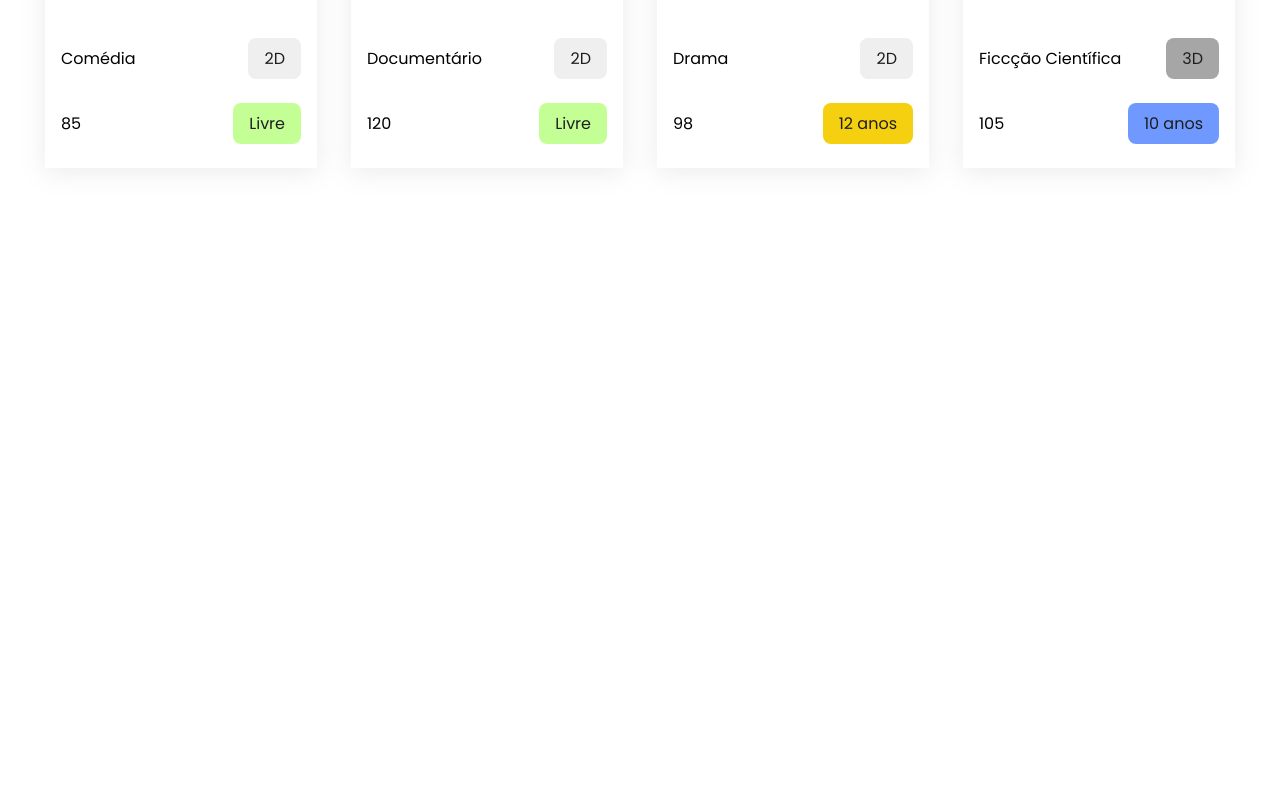
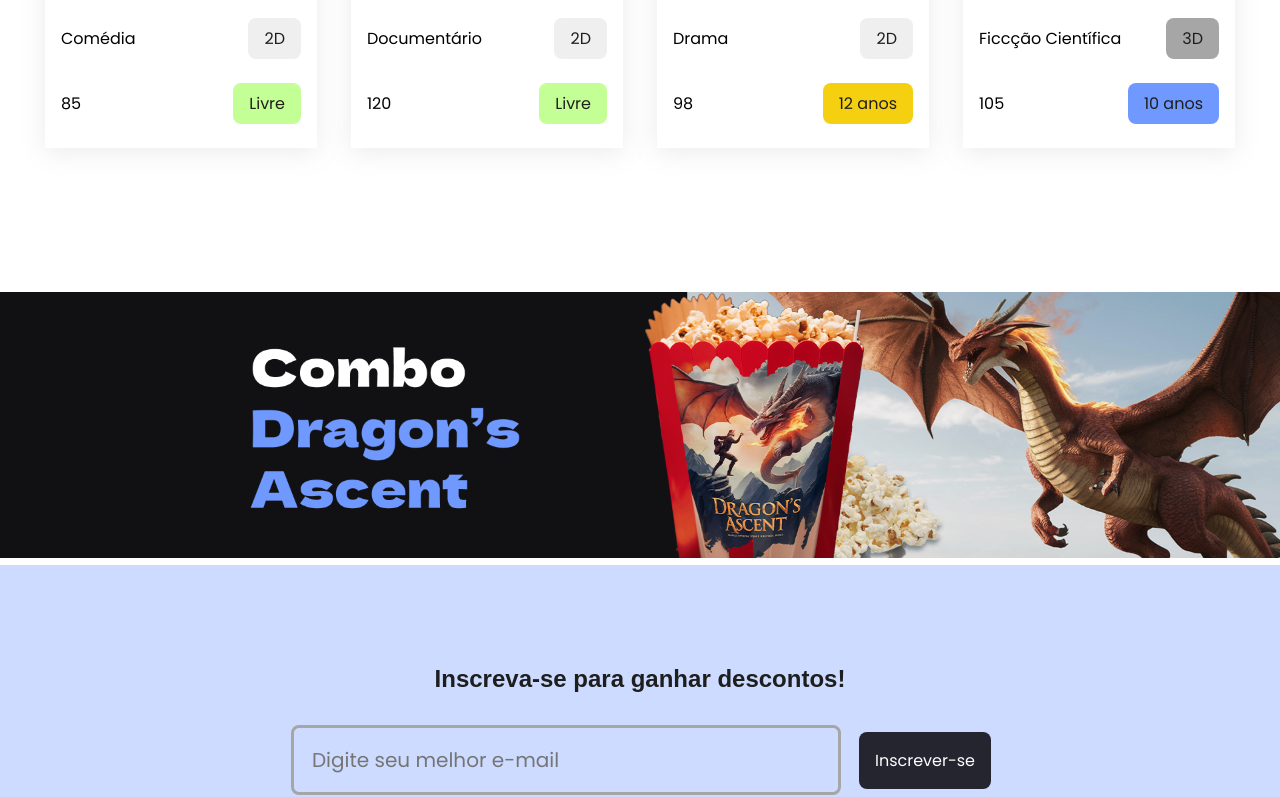
Before and after one commit to vinelouzada/luz-e-cena, a React (Vite) app: page / in a window 1280 px wide. Shown: the part 2000-2797 px from the top of the page. Before the commit the page ends 2312 px from the top, so only its background shows below. Built offline with nearby package versions, Linux system fonts and the light colour scheme; data requests are answered from the project's data file; a web font is replaced by a local one.

Commit message:
criando component de newsletter

```diff
--- a/src/App.tsx
+++ b/src/App.tsx
@@ -2,6 +2,7 @@ import './App.css'
 import Banner from './components/banner/banner'
 import Header from './components/header/header';
 import MovieSection from './components/movie-section/movie-section';
+import Newsletter from './components/newsletter/newsletter';
 
 function App() {
   return (
@@ -9,6 +10,8 @@ function App() {
           <Header />
           <Banner src="./banner.png" alt="Banner" />
           <MovieSection />
+          <Banner src="./combo.png" alt="Combo" />
+          <Newsletter />
       </>
   );
 }
--- a/src/components/banner/banner-styles.ts
+++ b/src/components/banner/banner-styles.ts
@@ -3,7 +3,6 @@ import {createStyles, makeStyles} from '@mui/styles';
 
 export const useStyles = makeStyles(() => createStyles({
     banner: {
-        width: '100%',
-        marginBottom: '20px',
+        width: '100%'
     },
 }));
--- /dev/null
+++ b/src/components/newsletter/newsletter-styles.ts
@@ -0,0 +1,31 @@
+import { createStyles, makeStyles } from '@mui/styles';
+
+export const useStyles = makeStyles(() =>
+  createStyles({
+    newsletter: {
+      backgroundColor: 'var(--azul-claro)',
+      padding: 'var(--padding-xxl) 0',
+    },
+
+    form: {
+      display: 'flex',
+      alignItems: 'center',
+      justifyContent: 'center',
+      gap: 'var(--gap-s)',
+    },
+
+    titulo: {
+      color: 'var(--preto)',
+      fontFamily: 'var(--fonte-titulo)',
+      fontSize: 'var(--font-size-l)',
+      textAlign: 'center',
+      marginBottom: 'var(--margin-l)',
+    },
+
+    error: {
+      color: '#e63946',
+      fontSize: 'var(--font-size-s)',
+      marginTop: 'var(--margin-s)',
+    },
+  })
+);
--- /dev/null
+++ b/src/components/newsletter/newsletter.tsx
@@ -0,0 +1,23 @@
+import Fieldset from '../fieldset/fieldset'
+import InputText from '../input-text/input-text'
+import Button from '../button/button'
+import { useStyles } from './newsletter-styles'
+
+function Newsletter() {
+  const styles = useStyles();
+  return (
+    <section className={styles.newsletter}>
+        <h2 className={styles.titulo}>Inscreva-se para ganhar descontos!</h2>
+        <form className={styles.form}>
+            <Fieldset variant='secondary'>
+                <InputText placeholder='Digite seu melhor e-mail'/>
+            </Fieldset>
+            <Button variant='default'>
+                Inscrever-se
+            </Button>
+        </form>
+    </section>
+  )
+}
+
+export default Newsletter
```
